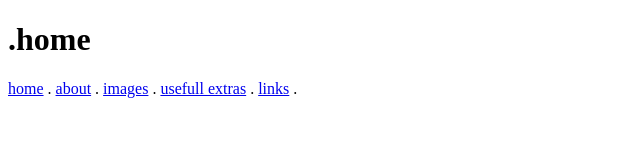
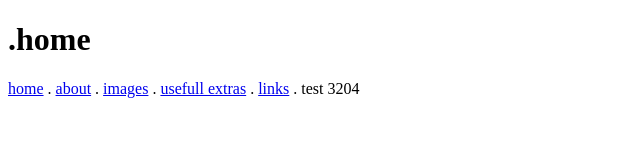
Before and after one commit to Waterparks87/Odin-Links-and-Images, a plain HTML site: page index.html in a window 1280 px wide. Shown: the full height of the page, 0-640 px from the left. Drawn offline with Linux system fonts and the light colour scheme.

Commit message:
just a quick update

```diff
--- a/index.html
+++ b/index.html
@@ -11,6 +11,6 @@
         <a href="pages/images.html">images</a> .
         <a href="pages/misc.html">usefull extras</a> .
         <a href="pages/links.html">links</a> .
-
+test 3204
     </body>
 </html>
```
